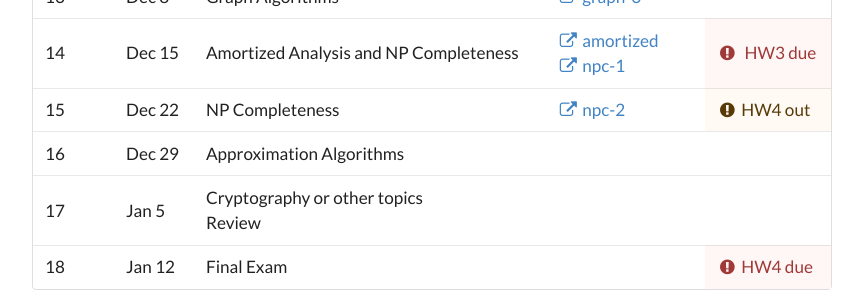
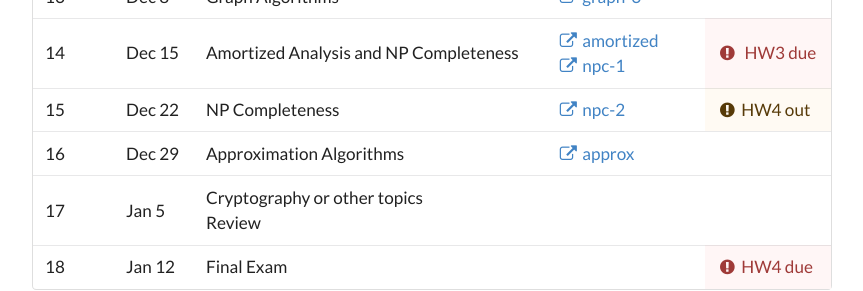
Before and after one commit to tzupengwang/ada2016-webpage, a website: page src/pug/index.pug in a window 1280 px wide. Shown: the part 1980-2271 px from the top of the page, without its empty margins (208-1071 px from the left). Drawn offline with nearby package versions, Linux system fonts and the light colour scheme; files that its build step writes are made by us from their sources; files whose address does not match are found by name; a web font is replaced by a local one.

Commit message:
added approx

```diff
--- a/src/pug/syllabus.pug
+++ b/src/pug/syllabus.pug
@@ -168,6 +168,7 @@
         td Dec 29
         td Approximation Algorithms
         td
+          +alink('approx', 'https://drive.google.com/a/csie.ntu.edu.tw/file/d/0BxG8PWtjue6oZDNFTUlvR1BURVU/view?usp=sharing')
         td
 
       tr
```
Also changed, not shown: index.html.
